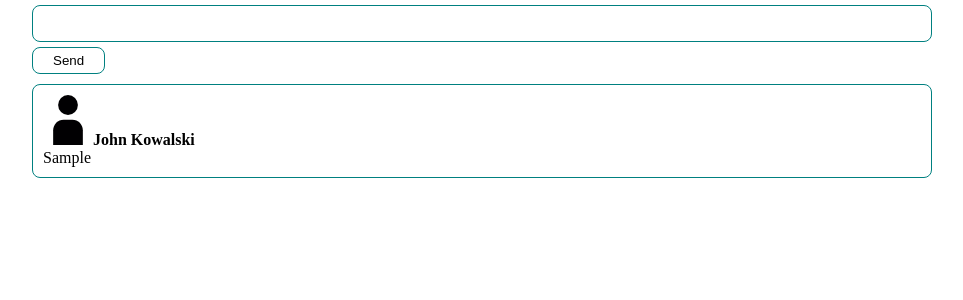
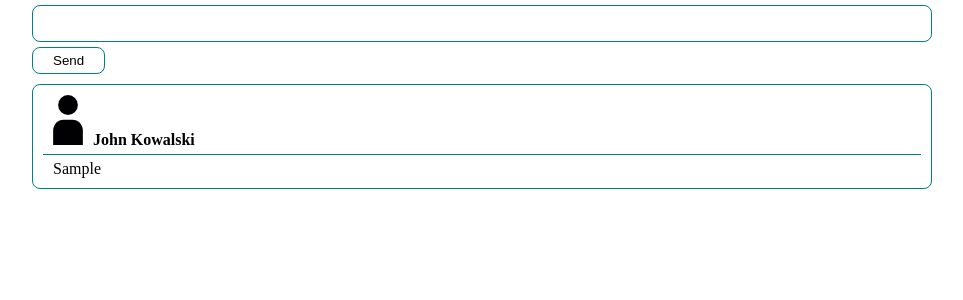
Before and after one commit to RorryThePop/consistency-basic, a React (Vite) app in the folder 24-maio/: page / in a window 1280 px wide. Both pictures are taken after typing "Sample" into the empty fields and a click on the button "Send". Shown: the top 300 px of the page, without its empty margins (158-1121 px from the left). Built offline with nearby package versions, Linux system fonts and the light colour scheme.

Commit message:
DEV-24-maio comment styling

```diff
--- a/24-maio/src/Components/Comments/Comments.module.css
+++ b/24-maio/src/Components/Comments/Comments.module.css
@@ -13,3 +13,9 @@
     border-radius: 8px;
     margin: 10px 0;
 }
+
+.comment p {
+    border-top: 1px solid teal;
+    margin-top: 5px;
+    padding: 5px 0 0 10px;
+}
```
